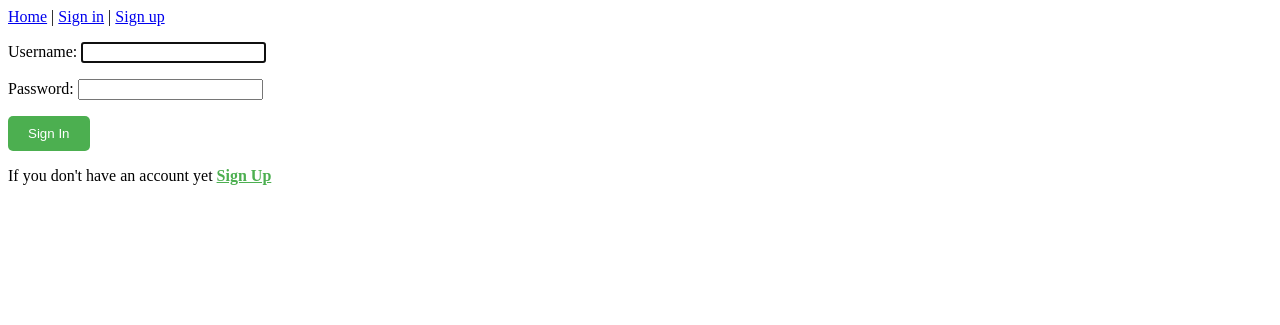
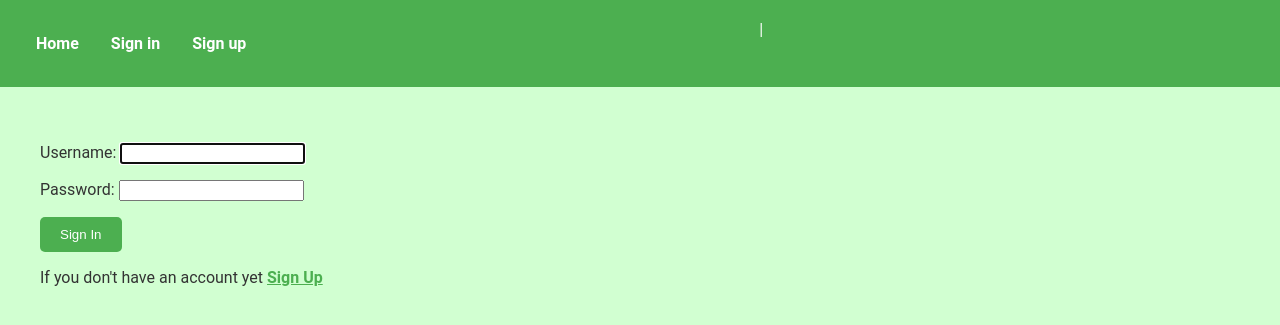
Before and after one commit to x22185101/x22185101_DevopsNew, a Django app: page /signin/ in a window 1280 px wide. Shown: the top 325 px of the page. Run offline with Django 3.2, Linux system fonts and the light colour scheme.

Commit message:
made changes in my html files

```diff
--- a/animal_shelter/templates/animal_shelter/base_generic.html
+++ b/animal_shelter/templates/animal_shelter/base_generic.html
@@ -1,15 +1,60 @@
 {% load static %}
 <!DOCTYPE html>
-<html>
+<html lang="en">
 <head>
+    <meta charset="UTF-8">
+    <meta http-equiv="X-UA-Compatible" content="IE=edge">
+    <meta name="viewport" content="width=device-width, initial-scale=1.0">
+    <title>Your Page Title</title>
+    <style>
+        body {
+            font-family: 'Roboto', Arial, sans-serif;
+            color: #333;
+            margin: 0;
+            padding: 0;
+            background-color: #d1ffd1;
+        }
+
+        header {
+            background-color: #4CAF50;
+            color: #fff;
+            padding: 20px;
+            text-align: center;
+        }
+
+        .topnav {
+            overflow: hidden;
+        }
+
+        .topnav a {
+            float: left;
+            display: block;
+            color: #fff;
+            text-align: center;
+            padding: 14px 16px;
+            text-decoration: none;
+            font-weight: bold;
+        }
+
+        .topnav a:hover {
+            background-color: #45a049;
+            color: #fff;
+        }
+
+        main {
+            margin: 20px;
+            padding: 20px;
+        }
+    </style>
 </head>
 <body>
     <header>
         <div class="topnav">
-<a class="active" href="/">Home</a> |
+            <a class="active" href="/">Home</a>
             {% if user.is_authenticated %}
-<div> You are signed in as {{user.username}}...
+                <div>You are signed in as {{ user.username }}...
                     <a href="{% url 'sign_out' %}">Sign out</a>
+                </div>
             {% else %}
                 <a href="{% url 'sign_in' %}">Sign in</a> |
                 <a href="{% url 'users:sign_up' %}">Sign up</a>
--- a/animal_shelter/templates/animal_shelter/show.html
+++ b/animal_shelter/templates/animal_shelter/show.html
@@ -99,12 +99,12 @@
             <tr>
                 <td colspan="2">
                     {% if user.is_authenticated %}
-                    <li><a href="{% url 'animal_shelter:user_update_animal' animal_shelter.pk %}">Update Details</a></li>
+                    <li><a href="{% url 'animal_shelter:user_update_animal' animal_shelter.pk %}" class="button">Update Details</a></li>
                     {% else %}
                     Please <a href="{% url 'sign_in' %}">Sign In</a> to Update details.
                     {% endif %}
                     {% if user.is_authenticated %}
-                    <li><a href="{% url 'animal_shelter:user_delete_animal' animal_shelter.pk %}">Delete Adoption</a></li>
+                    <li><a href="{% url 'animal_shelter:user_delete_animal' animal_shelter.pk %}" class="button">Delete Adoption</a></li>
                     {% else %}
                     Please <a href="{% url 'sign_in' %}">Sign In</a> to Delete Adoption.
                     {% endif %}
@@ -115,7 +115,7 @@
     </table>
 
     <h1>To Give Me a Forever Loving Home, Click the Below Link</h1>
-    <a href="{% url 'animal_shelter:adopt' %}">Adopt Me</a>
+    <a href="{% url 'animal_shelter:adopt' %}" class="button">Adopt Me</a>
 
 </body>
 </html>
```
Also changed, not shown: db.sqlite3. Lines whose indentation alone changed are shown as unchanged.
